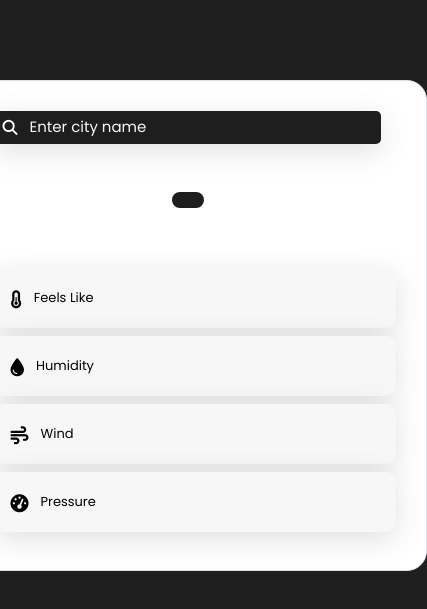
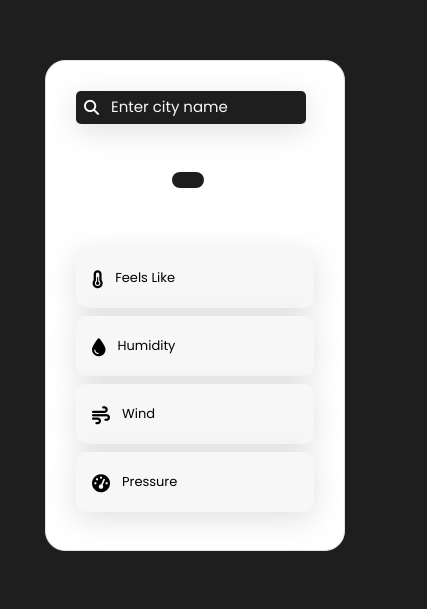
Before and after one commit to abdulrehman-codecrafter/Weather-app, a website: page index.html in a window 390 px wide. Shown: the part 117-726 px from the top of the page, 427 px wide, since content can reach past the window. Drawn offline with nearby package versions, Linux system fonts and the light colour scheme; no server answers.

Commit message:
media queries

```diff
--- a/css/styles.css
+++ b/css/styles.css
@@ -13,8 +13,6 @@
 body {
   background: #1e1e1e;
   color: #171717;
-  padding-top: 20px;
-
 }
 
 .container{
@@ -92,3 +90,12 @@ input::placeholder {
 .info p:nth-child(1){
   margin-bottom: 0px;
 }
+
+@media screen and (max-width: 768px) {
+  .weather_app {
+    width: 300px !important;
+  }
+  input{
+    width: 230px !important;
+  }
+}
```
